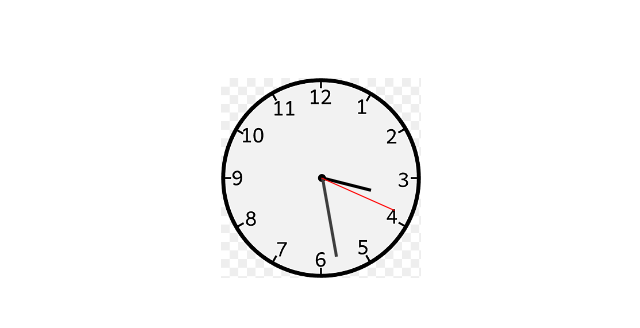
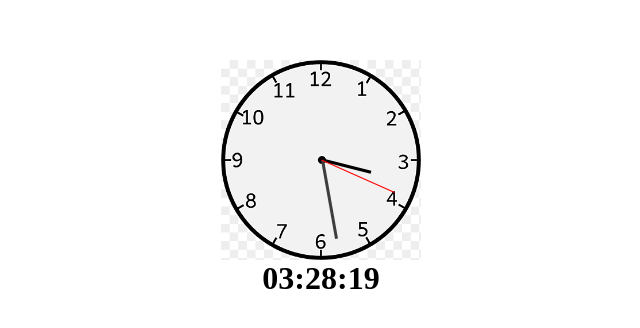
Before and after one commit to KauaVicto/relogio_js, a plain HTML site: page index.html in a window 1280 px wide. Shown: the part 222-550 px from the top of the page, without its empty margins (319-959 px from the left). Drawn offline with nearby package versions, Linux system fonts and the light colour scheme.

Commit message:
adicionado o relógio digital

```diff
--- a/css/style.css
+++ b/css/style.css
@@ -8,6 +8,7 @@ body {
     width: 100vw;
     height: 100vh;
     display: flex;
+    flex-direction: column;
     justify-content: center;
     align-items: center;
 }
--- a/index.html
+++ b/index.html
@@ -17,6 +17,9 @@
         <div class="ponteiros" id="ponteiro_minuto"></div>
         <div class="ponteiros" id="ponteiro_segundo"></div>
     </div>
+    <div id="relogio_digital">
+        <h1 id="hora_digital">00:16:46</h1>
+    </div>
 
     <script src="https://code.jquery.com/jquery-3.6.1.min.js"
         integrity="sha256-o88AwQnZB+VDvE9tvIXrMQaPlFFSUTR+nldQm1LuPXQ=" crossorigin="anonymous"></script>
--- a/js/script.js
+++ b/js/script.js
@@ -1,4 +1,4 @@
-$(document).ready(function () {})
+$(document).ready(function () { })
 
 let data_atual = Date.now();
 let data = new Date(data_atual);
@@ -11,7 +11,7 @@ let rotate_segundo = data.getSeconds() * 6;
 let rotate_minuto = (data.getMinutes() * 6) + (data.getSeconds() * 0.1);
 
 let hora_atual = data.getHours();
-if(data.getHours() >= 12){
+if (data.getHours() >= 12) {
     hora_atual -= 12;
 }
 let rotate_hora = (hora_atual * 30) + rotate_minuto / 12;
@@ -54,17 +54,23 @@ let timeout = setInterval(function () {
     rotate_hora += ((0.003 / 360) * diferenca);
 
 
-
-
-
-    if(rotate_segundo >= 360){
+    if (rotate_segundo >= 360) {
         rotate_segundo = 0
     }
-    if(rotate_minuto >= 360){
+    if (rotate_minuto >= 360) {
         rotate_minuto = 0
     }
-    if(rotate_hora >= 360){
+    if (rotate_hora >= 360) {
         rotate_hora = 0
     }
 
+
+    /* Hora digital */
+    var hora_digital = new Date();
+    var hora = (hora_digital.getHours() < 10) ? '0' + hora_digital.getHours() : hora_digital.getHours();
+    var minuto = (hora_digital.getMinutes() < 10) ? '0' + hora_digital.getMinutes() : hora_digital.getMinutes();
+    var segundo = (hora_digital.getSeconds() < 10) ? '0' + hora_digital.getSeconds() : hora_digital.getSeconds();
+    var imprimir_hora = hora + ':' + minuto + ':' + segundo;
+    $('#hora_digital').text(imprimir_hora);
+
 }, 1);
```
